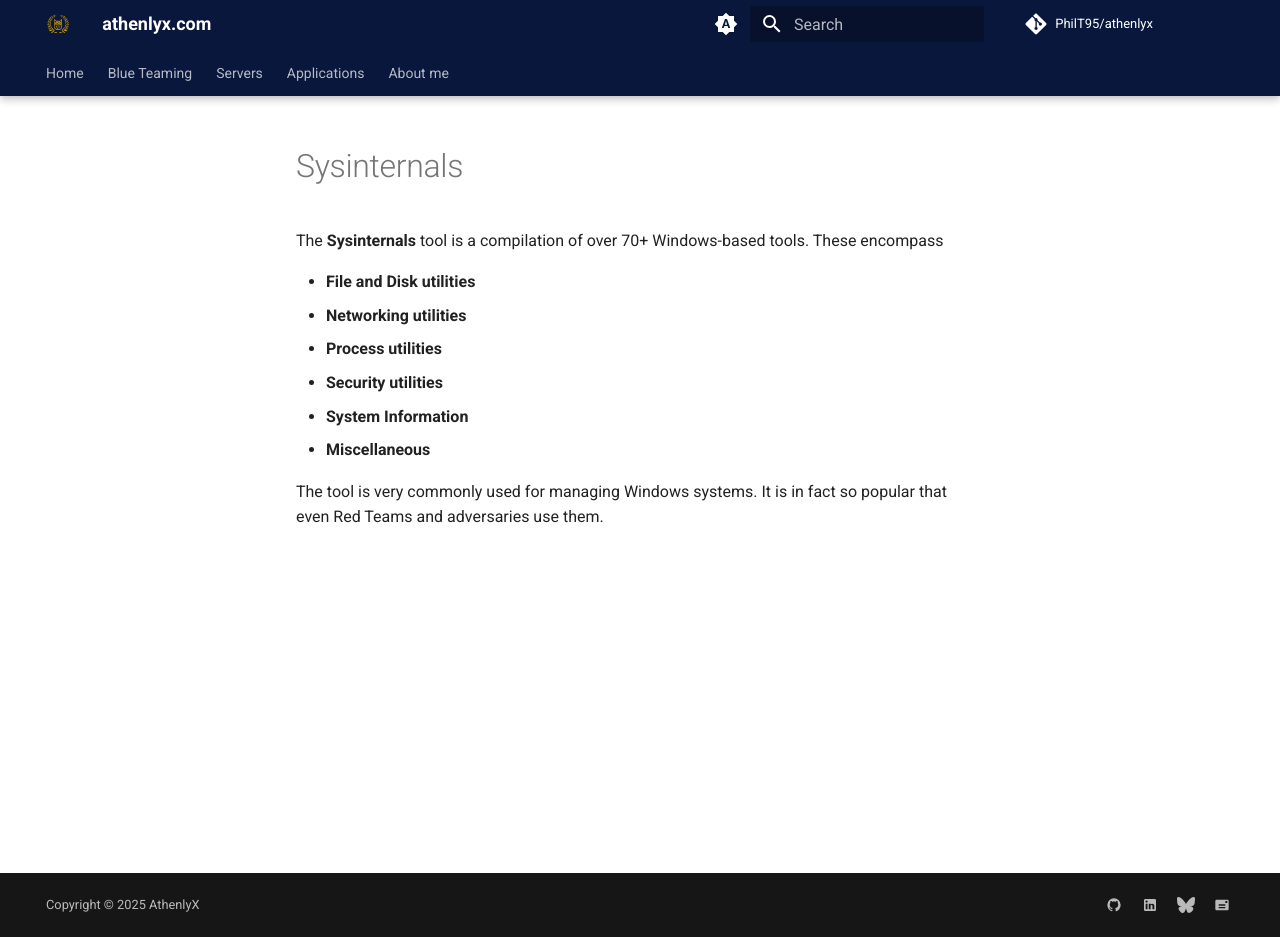
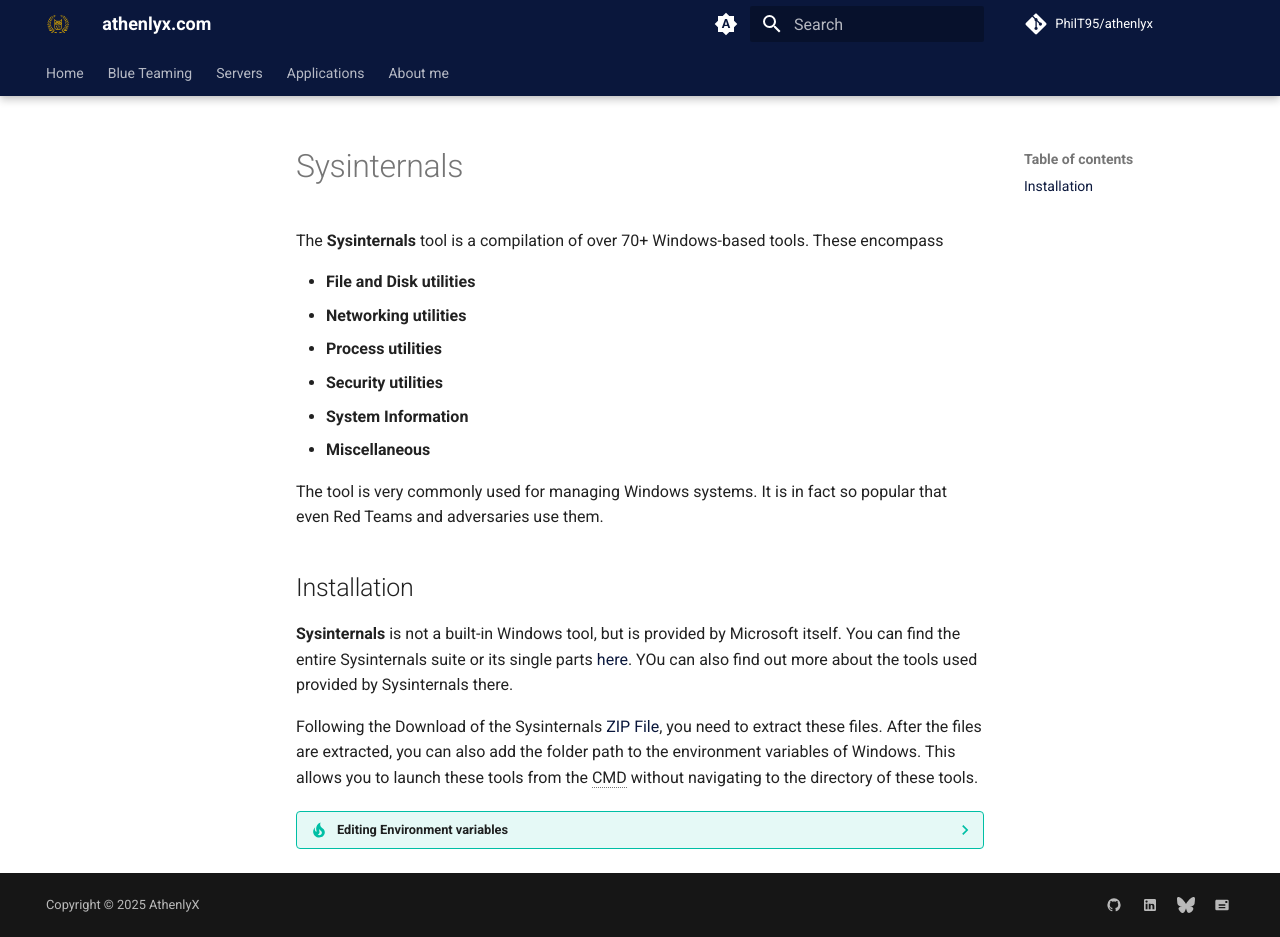
Before and after one commit to PhilT95/athenlyx, an MkDocs documentation site: the page built from docs/blue/endpoint-security/windows/sysinternals.md, in a window 1280 px wide and 937 px high. Built offline with MkDocs 1.6.1 and Material for MkDocs 9.7.7, drawn with Linux system fonts in a browser that asks for light colours; plug-ins that fetch from the network failed and are left out; comment, search, counter and statistics services are not loaded.

Commit message:
Added Installation Guide for Sysinternals

```diff
--- a/docs/blue/endpoint-security/windows/sysinternals.md
+++ b/docs/blue/endpoint-security/windows/sysinternals.md
@@ -10,3 +10,26 @@ The **Sysinternals** tool is a compilation of over 70+ Windows-based tools. Thes
 - **Miscellaneous**
 
 The tool is very commonly used for managing Windows systems. It is in fact so popular that even Red Teams and adversaries use them.
+
+
+## Installation
+
+**Sysinternals** is not a built-in Windows tool, but is provided by Microsoft itself. You can find the entire Sysinternals suite or its single parts [here](https://learn.microsoft.com/en-us/sysinternals/downloads/). YOu can also find out more about the tools used provided by Sysinternals there.
+
+Following the Download of the Sysinternals [ZIP File](https://download.sysinternals.com/files/SysinternalsSuite.zip), you need to extract these files. After the files are extracted, you can also add the folder path to the environment variables of Windows. This allows you to launch these tools from the CMD without navigating to the directory of these tools.
+
+??? tip "Editing Environment variables"
+    You can edit environment variables from the **System Properties** Menu.
+
+    1. You can launch this menu via the CMD by running ``sysdm.cpl``.
+    2. Go to the **Advanced** Tab and click on **Environment Variables...**.
+    3. Select **Path** under **System Variables** and select *Edit*. Then press **OK**.
+    4. In the new screen, select **New** and enter the folder path where the Sysinternals Suite was extracted to and confirm with OK.
+
+    ![System Properties Menu](images/sysinternals/sysinternals_envmenu.png)
+
+    ![Environment Variables Menu](images/sysinternals/sysinternals_envmenu02.png)
+
+    ![Add Environment Variable Menu](images/sysinternals/sysinternals_envmenu-add.png)
+
+    Now you should be able to run the Sysinternals tools from anywhere using the CMD.
```
Also changed, not shown: docs/blue/endpoint-security/windows/images/sysinternals/sysinternals_envmenu-add.png (added), docs/blue/endpoint-security/windows/images/sysinternals/sysinternals_envmenu.png (added), docs/blue/endpoint-security/windows/images/sysinternals/sysinternals_envmenu02.png (added).
